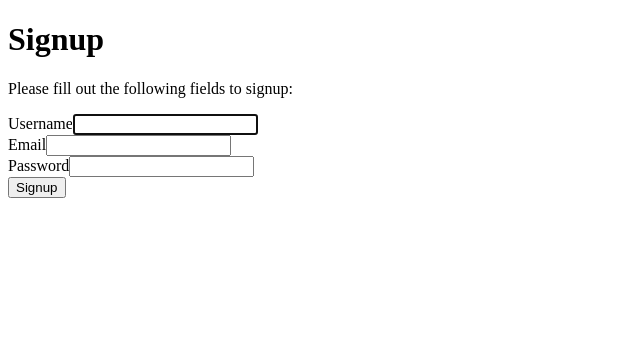
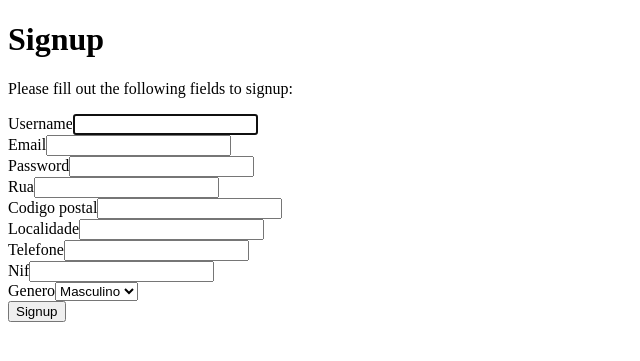
Before and after one commit to fabiocabaceira/PolarFitnessSolutions-Portal, a Yii app: template PolarFitnessSolutions/frontend/views/site/signup.php in a window 1280 px wide. Shown: the part 26-387 px from the top of the page, without its empty margins (0-640 px from the left). Run offline with PHP 8.4 and a stand-in for Yii, Linux system fonts and the light colour scheme; the template is opened without the code that fills it, so the values that code supplies are empty; form fields are guessed from the names that the template uses; some libraries are stand-ins or nearby versions.

Commit message:
campos para signup

```diff
--- a/PolarFitnessSolutions/frontend/views/site/signup.php
+++ b/PolarFitnessSolutions/frontend/views/site/signup.php
@@ -25,6 +25,19 @@ $this->params['breadcrumbs'][] = $this->title;
 
                 <?= $form->field($model, 'password')->passwordInput() ?>
 
+            <?= $form->field($model, 'rua')->textInput(['maxlength' => true]) ?>
+
+            <?= $form->field($model, 'codigo_postal')->textInput(['maxlength' => true]) ?>
+
+            <?= $form->field($model, 'localidade')->textInput(['maxlength' => true]) ?>
+
+            <?= $form->field($model, 'telefone')->textInput() ?>
+
+            <?= $form->field($model, 'nif')->textInput() ?>
+
+            <?= $form->field($model, 'genero')->dropDownList([ 'Masculino' => 'Masculino', 'Feminimo' => 'Feminimo', 'Outro' => 'Outro', ], ['prompt' => '']) ?>
+
+
                 <div class="form-group">
                     <?= Html::submitButton('Signup', ['class' => 'btn btn-primary', 'name' => 'signup-button']) ?>
                 </div>
```
